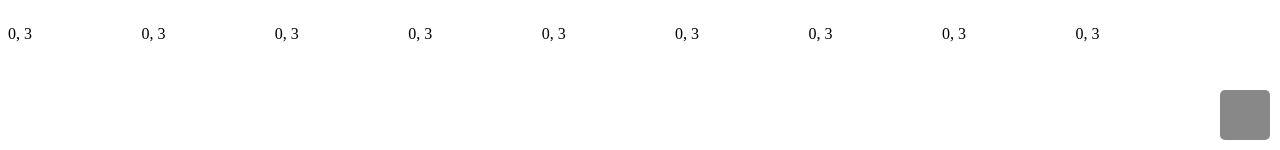
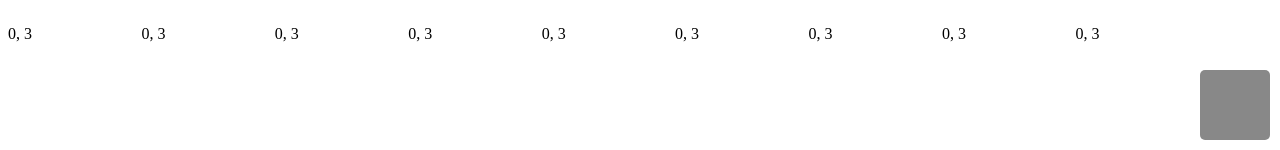
Before and after one commit to fixiabis/relati-world, a React (Create React App) app: page /play in a window 1280 px wide. Shown: the part 650-800 px from the top of the page. Built offline with nearby package versions, Linux system fonts and the light colour scheme; the HTML template or start-up script is replaced by a standard one; what gridboard would draw is missing.

Commit message:
feat(button): add style

```diff
--- a/src/components/core/Button/Button.tsx
+++ b/src/components/core/Button/Button.tsx
@@ -6,18 +6,30 @@ export interface ButtonProps
     React.HTMLAttributes<HTMLDivElement>,
     HTMLDivElement
   > {
+  small?: boolean;
+  large?: boolean;
   float?: boolean;
 }
 
 const Button: React.FC<ButtonProps> = ({
   className = '',
-  float = false,
+  small: isSmall = false,
+  large: isLarge = false,
+  float: isFloat = false,
   ...props
 }) => {
   className = `btn${className && ` ${className}`}`;
 
-  if (float) {
+  if (isFloat) {
     className += ' btn:float';
+  }
+
+  if (isSmall) {
+    className += ' btn:small';
+  }
+
+  if (isLarge) {
+    className += ' btn:large';
   }
 
   return <div {...props} className={className} />;
--- a/src/components/core/Button/button.css
+++ b/src/components/core/Button/button.css
@@ -2,8 +2,11 @@
   user-select: none;
   color: #fff;
   background-color: #888;
-  width: 40px;
-  height: 40px;
+  display: flex;
+  align-items: center;
+  justify-content: center;
+  width: 60px;
+  height: 60px;
   border-radius: 5px;
   padding: 5px;
   cursor: pointer;
@@ -18,6 +21,16 @@
   transform: scale(0.8);
 }
 
+.btn\:small {
+  width: 40px;
+  height: 40px;
+}
+
+.btn\:large {
+  width: 80px;
+  height: 80px;
+}
+
 .btn\:float {
   position: fixed;
   bottom: 10px;
```
